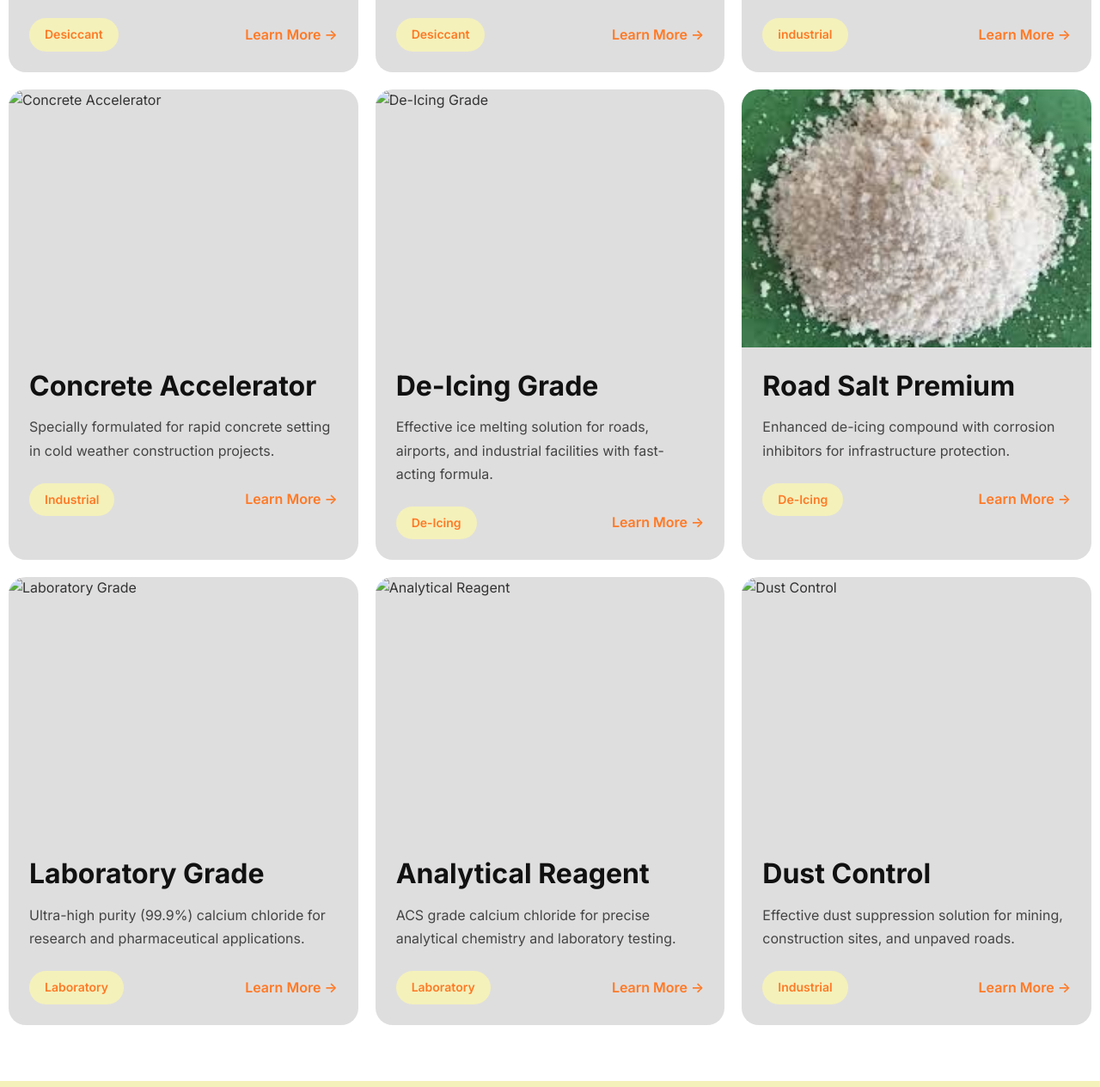
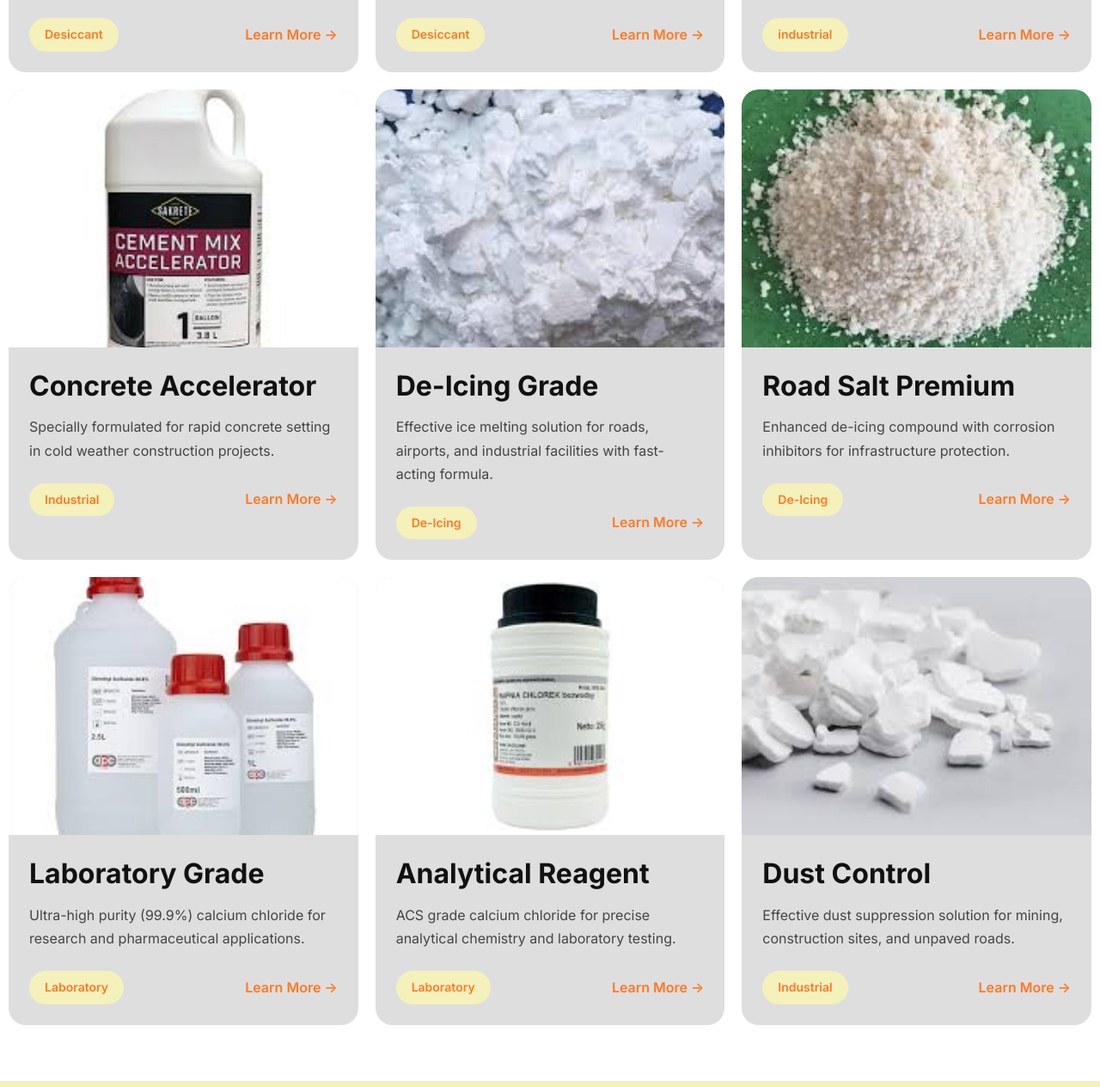
Before and after one commit to muhammadibadmalik/Industrial-Nano-Material-Portal-, a plain HTML site: page docs/products.html in a window 1280 px wide. Shown: the part 884-2148 px from the top of the page at 86% size. Drawn offline with Linux system fonts and the light colour scheme; files whose address does not match are found by name.

Commit message:
Update project files

```diff
--- a/docs/products.html
+++ b/docs/products.html
@@ -92,7 +92,7 @@
         <!-- Product 1 -->
 <div class="product-card" data-category="desiccant">
 
-    <img src="product-1.png" alt="Desiccant Grade" class="product-img">
+    <img src="images/product-1.png" alt="Desiccant Grade" class="product-img">
 
     <div class="product-info">
 
@@ -121,7 +121,7 @@
         <!-- Product 2 -->
 <div class="product-card" data-category="desiccant">
 
-    <img src="product-2.png" alt=" Moisture Control" class="product-img">
+    <img src="images/product-2.png" alt=" Moisture Control" class="product-img">
 
     <div class="product-info">
 
@@ -177,7 +177,7 @@
         <!-- Product 4 -->
        <div class="product-card" data-category="industrial">
 
-    <img src="product-4.png" alt="Concrete Accelerator" class="product-img">
+    <img src="images/product-4.png" alt="Concrete Accelerator" class="product-img">
 
     <div class="product-info">
 
@@ -206,7 +206,7 @@ Specially formulated for rapid concrete setting in cold weather construction pro
         <!-- Product 5 -->
       <div class="product-card" data-category="deicing">
 
-    <img src="product-5.png" alt="De-Icing Grade" class="product-img">
+    <img src="images/product-5.png" alt="De-Icing Grade" class="product-img">
 
     <div class="product-info">
 
@@ -263,7 +263,7 @@ Enhanced de-icing compound with corrosion inhibitors for infrastructure protecti
         <!-- Product 7 -->
 <div class="product-card" data-category="laboratory">
 
-    <img src="product-7.png" alt=" Laboratory Grade" class="product-img">
+    <img src="images/product-7.png" alt=" Laboratory Grade" class="product-img">
 
     <div class="product-info">
 
@@ -292,7 +292,7 @@ Ultra-high purity (99.9%) calcium chloride for research and pharmaceutical appli
         <!-- Product 8 -->
 <div class="product-card" data-category="laboratory">
 
-    <img src="product-8.png" alt="Analytical Reagent" class="product-img">
+    <img src="images/product-8.png" alt="Analytical Reagent" class="product-img">
 
     <div class="product-info">
 
@@ -320,7 +320,7 @@ Ultra-high purity (99.9%) calcium chloride for research and pharmaceutical appli
         <!-- Product 9 -->
 <div class="product-card" data-category="industrial">
 
-    <img src="product-9.png" alt=" Dust Control" class="product-img">
+    <img src="images/product-9.png" alt=" Dust Control" class="product-img">
 
     <div class="product-info">
 
@@ -387,7 +387,7 @@ Effective dust suppression solution for mining, construction sites, and unpaved
         <div class="footer-brand">
           <div class="logo">
             <div class="logo-icon"></div>
-              <img src="logo.png" alt="Logo">
+              <img src="Images/logo.png" alt="Logo">
             <span style="color: white;">NanoCACL2</span>
           </div>
           <p>Industry-leading nano-activated calcium chloride solutions for diverse industrial applications worldwide.</p>
```
